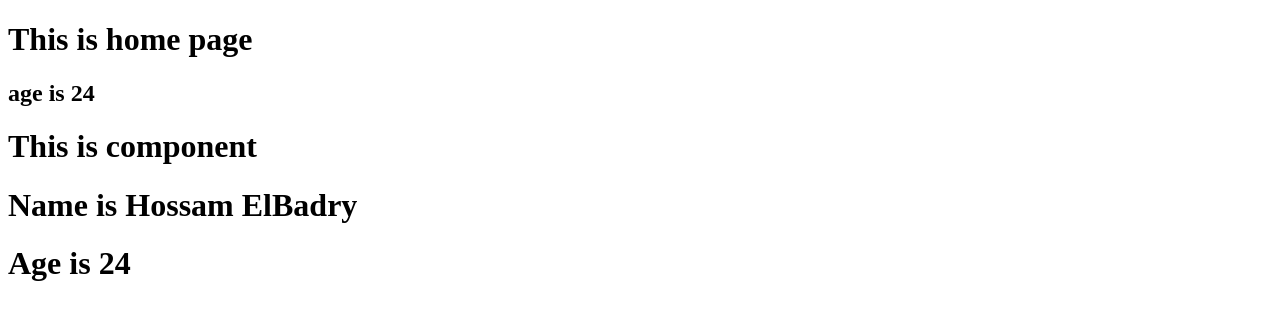
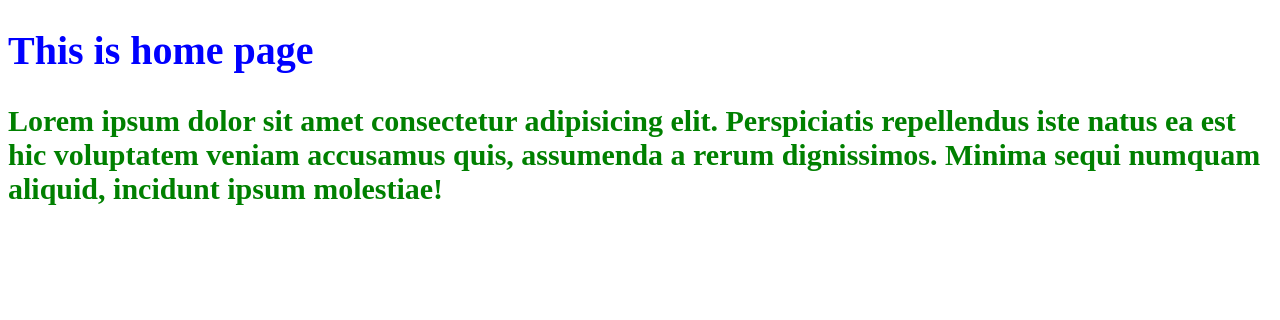
Before and after one commit to hossam2000ayman/composition-api-beginning, a Vue app: page / in a window 1280 px wide. Shown: the top 320 px of the page. Built offline with nearby package versions, Linux system fonts and the light colour scheme.

Commit message:
end of part 4

```diff
--- a/src/components/MyComponent.vue
+++ b/src/components/MyComponent.vue
@@ -1,15 +1,7 @@
 <template>
   <div class="component">
     <h1>This is component</h1>
-    <h1>Name is {{ props.userName }}</h1>
-    <h1>Age is {{ props.userAge }}</h1>
   </div>
 </template>
 
-<script setup>
-import { defineProps } from "vue";
-const props = defineProps({
-  userName: { type: String, required: true },
-  userAge: { type: Number, required: true },
-});
-</script>
+<script setup></script>
--- a/src/main.js
+++ b/src/main.js
@@ -2,4 +2,14 @@ import { createApp } from "vue";
 import App from "./App.vue";
 import router from "./router";
 
-createApp(App).use(router).mount("#app");
+const vueApp = createApp(App);
+vueApp.use(router).mount("#app");
+
+//custom directive globally
+vueApp.directive("maxSize", (element, data) => {
+  element.style.fontSize = data.value + "px";
+});
+
+vueApp.directive("boldFont", (element, data) => {
+  element.style.fontWeight = data.value;
+});
--- a/src/view/HomePage.vue
+++ b/src/view/HomePage.vue
@@ -1,111 +1,20 @@
 <template>
   <div class="home">
-    <h1>This is home page</h1>
-    <!-- <h2>My name is {{ firstName }} {{ lastName }}</h2> -->
-    <h2>age is {{ age }}</h2>
-    <!-- <h2>isActive :: {{ isActive }}</h2> -->
-
-    <!-- <h1> -->
-    <!-- There is a user called {{ userObject.name }} his age is -->
-    <!-- {{ userObject.age }} -->
-    <!-- </h1> -->
-    <!-- <h1 v-for="(x, key) in myArr" :key="key">number {{ x }}</h1> -->
-    <!-- <button @click="increaseAge">Increase Age</button> -->
-
-    <!-- <br /> -->
-    <!-- <br /> -->
-    <!-- <br /> -->
-    <!-- <h3>Computed Message is ::</h3> -->
-    <!-- <h3 ref="welcomeUserRef">{{ welcomeUser }}</h3> -->
-
-    <!-- <br /> -->
-    <!-- <br /> -->
-    <!-- <br /> -->
-    <!-- <h1>Computed Age is ::</h1> -->
-    <!-- <h1>{{ afterYears }}</h1> -->
-
-    <MyComponent :userName="name" :userAge="age" />
+    <h1 v-colorize="'blue'" v-maxSize="40">This is home page</h1>
+    <p v-colorize="'green'" v-maxSize="30" v-boldFont="'bold'">
+      Lorem ipsum dolor sit amet consectetur adipisicing elit. Perspiciatis
+      repellendus iste natus ea est hic voluptatem veniam accusamus quis,
+      assumenda a rerum dignissimos. Minima sequi numquam aliquid, incidunt
+      ipsum molestiae!
+    </p>
   </div>
 </template>
 
-<!-- this is combination between option apis and composition api -->
-<!-- <script>
-export default {
-  //options api
-  data() {
-    return {
-      name: "Hossam",
-    };
-  },
-
-  methods: {},
-
-  computed: {},
-
-  watch: {},
-
-  // one of option api can access on composition api like "setup"
-  setup() {
-    const lastName = "AlBadry";
-
-    return { lastName };
+<script setup>
+// custom directive through composition API (locally)
+const vColorize = {
+  mounted: (element, data) => {
+    element.style.color = data.value;
   },
 };
-</script> -->
-
-<!-- what will be the case of using only composition api using "setup" in script tag -->
-
-<script setup>
-import { ref } from "vue";
-import MyComponent from "@/components/MyComponent.vue";
-//ref can be used within any datatypes (reference datatypes) (primitive datatypes)
-//reactive can be used only on reference data types which are object and array
-
-// normal fixed variables declared in javascript
-// const firstName = "Hossam";
-// const lastName = "ElBadry";
-
-//how to declare reactive data --->>>> through function called "ref", "reactive"
-// const firstName = ref("Hossam");
-// const lastName = ref("ElBadry");
-
-// const isActive = ref(true);
-
-// const userObject = ref({
-//   name: "Samy Mohamed",
-//   age: 25,
-// });
-
-// const myArr = ref([1, 2, 3]);
-
-//lesson 2
-// function increaseAge() {
-//   //age = ref(24) so age is object of ref
-//   age.value++;
-// }
-
-//lesson 3
-const name = ref("Hossam ElBadry");
-const age = ref(24);
-
-// const welcomeUser = computed(() => {
-//   return `Hello ${name.value}, Your age is ${age.value}`;
-// });
-
-// const afterYears = computed(() => {
-//   return (
-//     `Hey, ${name.value} your age will be ${age.value + 5} after ` +
-//     `5 years old`
-//   );
-// });
-
-//lesson 4
-//before mounted declare this variable
-// const welcomeUserRef = ref(null);
-
-// setTimeout(() => {
-//   console.log(welcomeUserRef.value);
-// }, 2000);
-
-//lesson 5
 </script>
```
